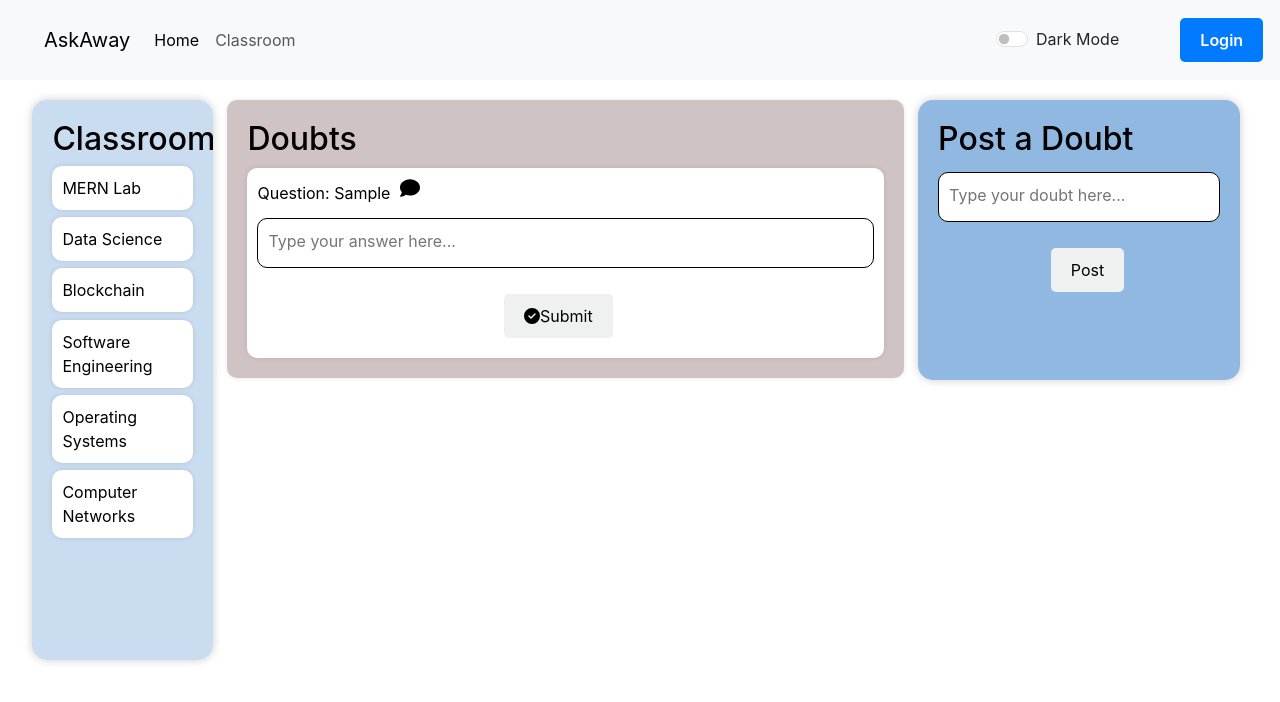
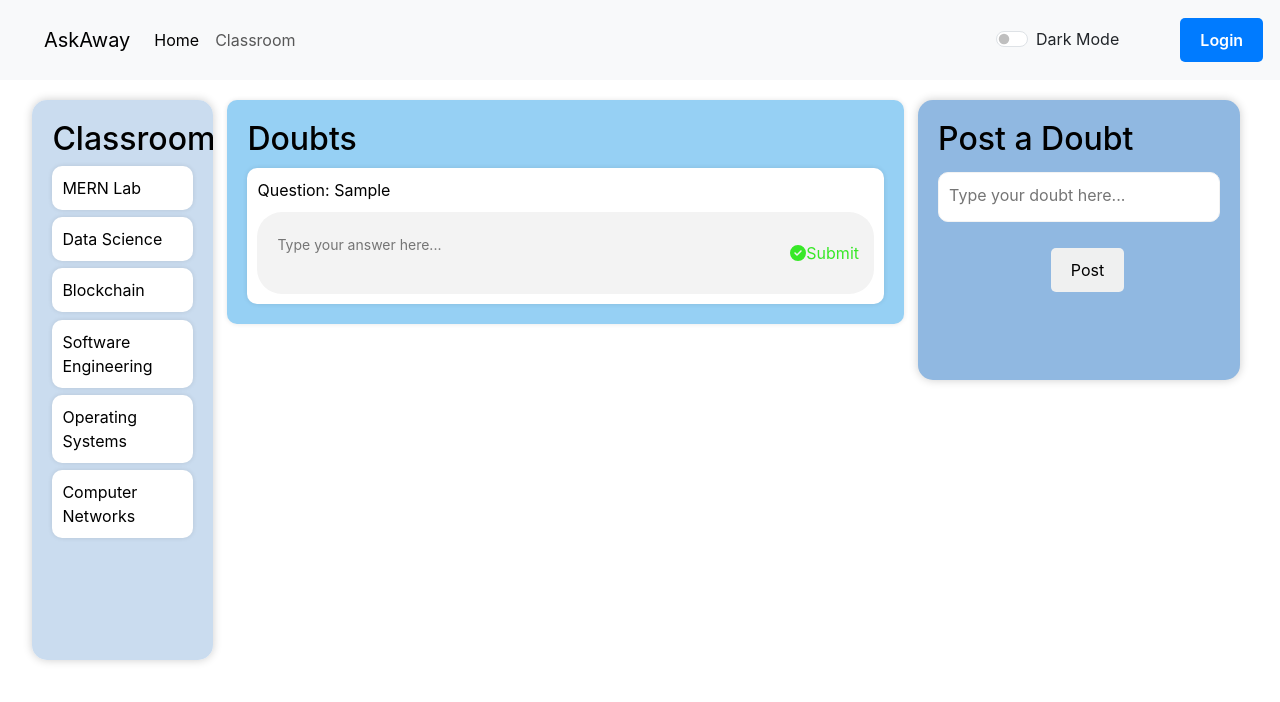
Before and after one commit to UJJAWAL-01/AskAway, a React (Create React App) app: page / in a window 1280 px wide. Both pictures are taken after typing "Sample" into the empty fields and a click on the button "Post". Shown: the top 702 px of the page. Built offline with nearby package versions, Linux system fonts and the light colour scheme.

Commit message:
Answer feature improved

```diff
--- a/public/index.html
+++ b/public/index.html
@@ -9,7 +9,7 @@
       name="description"
       content="Web site created using create-react-app"
     />
-    <link rel="apple-touch-icon" href="%PUBLIC_URL%/logo192.png" />
+    <link rel="apple-touch-icon" href="%PUBLIC_URL%/Ask_logo.png" />
 
     <link href="https://cdn.jsdelivr.net/npm/bootstrap@5.3.0/dist/css/bootstrap.min.css" rel="stylesheet" integrity="sha384-9ndCyUaIbzAi2FUVXJi0CjmCapSmO7SnpJef0486qhLnuZ2cdeRhO02iuK6FUUVM" crossorigin="anonymous">
 
--- a/src/components/homepage/Homepage.js
+++ b/src/components/homepage/Homepage.js
@@ -48,7 +48,7 @@ function HomePage() {
         <div className="classrooms">
           <h2>Classrooms</h2>
           {classrooms.map((classroom, index) => (
-            <Link className="nav-link" to="/login" key={index}>
+            <Link className="nav-link" to="/" key={index}>
               <div className="classroom-tile">{classroom}</div>
             </Link>
           ))}
@@ -61,13 +61,14 @@ function HomePage() {
               <div className="doubt-tile" key={index}>
                 <div>
                   Question: {doubt}
-                  <FontAwesomeIcon
+                  {/* <FontAwesomeIcon
                     icon={faComment}
                     bounce
                     size="2xs"
                     className="solution-icon"
-                  />
+                  /> */}
                 </div>
+                <div className="answer-container">
                 <textarea
                   placeholder="Type your answer here..."
                   value={answers[doubt]}
@@ -79,6 +80,7 @@ function HomePage() {
                 >
                   <FontAwesomeIcon icon={faCheckCircle} /> Submit
                 </button>
+                </div>
                 {submittedAnswers[doubt] && (
                   <div className="submitted-answer">
                     <strong>Your Answer:</strong> {submittedAnswers[doubt]}
--- a/src/components/homepage/homepage.css
+++ b/src/components/homepage/homepage.css
@@ -49,7 +49,7 @@
   border-radius: 10px;
   margin: 10px 0;
   box-shadow: 0px 0px 5px rgba(0, 0, 0, 0.1);
-  cursor: pointer;
+  /* cursor: pointer; */
   transition: 0.3s;
   width: 100%;
   font-size: medium;
@@ -80,7 +80,7 @@
 .doubt-container {
   margin-bottom: 20px;
   padding: 20px;
-  background-color: #d0c3c3;
+  background-color: #96d0f4;
   border-radius: 10px;
   box-shadow: 0px 0px 5px rgba(0, 0, 0, 0.1);
   margin-left: 2%;
@@ -88,6 +88,7 @@
   max-height: 100%; /* Set a maximum height for the container */
   overflow-y: auto; /* Add a vertical scrollbar when the content exceeds the height */
   color: black;
+  /* width: 100%; */
 }
 
 ul {
@@ -102,9 +103,10 @@ textarea {
   margin-bottom: 10px;
   border-radius: 10px;
   padding: 10px;
-  border: 1px solid black;
   font-size: medium;
   margin-top: 2%;
+  color: black;
+  border: 0.5px solid #f3f3f3;
 }
 
 button {
@@ -151,9 +153,18 @@ button:hover {
     margin: 0;
   }
 
-  .classrooms,
+  .classrooms{
+    margin-top: 5%;
+    width: 100%; /* Make elements full-width on mobile */
+    max-height: 200px; /* Set a maximum height for the containers */
+    overflow-y: auto; /* Add a vertical scrollbar when the content exceeds the height */
+
+  }
   .doubt-container {
     margin-top: 5%;
+    margin-left: 1px;
+    margin-right: 2px;
+
     max-height: 200px; /* Set a maximum height for the containers */
     overflow-y: auto; /* Add a vertical scrollbar when the content exceeds the height */
   }
@@ -163,3 +174,37 @@ button:hover {
     width: auto; /* Auto width for mobile */
   }
 }
+
+/* homepage.css */
+
+/* Style for the answer container */
+.answer-container {
+  display: flex;
+  align-items: center;
+  background-color: #f3f3f3;
+  border-radius: 25px;
+  padding: 5px 15px;
+  margin-top: 10px;
+}
+
+/* Style for the textarea within the answer container */
+.answer-container textarea {
+  flex: 1;
+  border: none;
+  background: none;
+  resize: none;
+  font-size: 14px;
+  padding: 5px;
+
+}
+
+/* Style for the submit button within the answer container */
+.answer-container .submit-answer {
+  background: none;
+  border: none;
+  padding: 0;
+  margin: 0;
+  cursor: pointer;
+  font-size: 16px;
+  color: #37e827; /* Blue color; change as needed */
+}
```
Also changed, not shown: public/Ask_logo.png (added), 1 other file (tests, documents, lock files or other folders).
